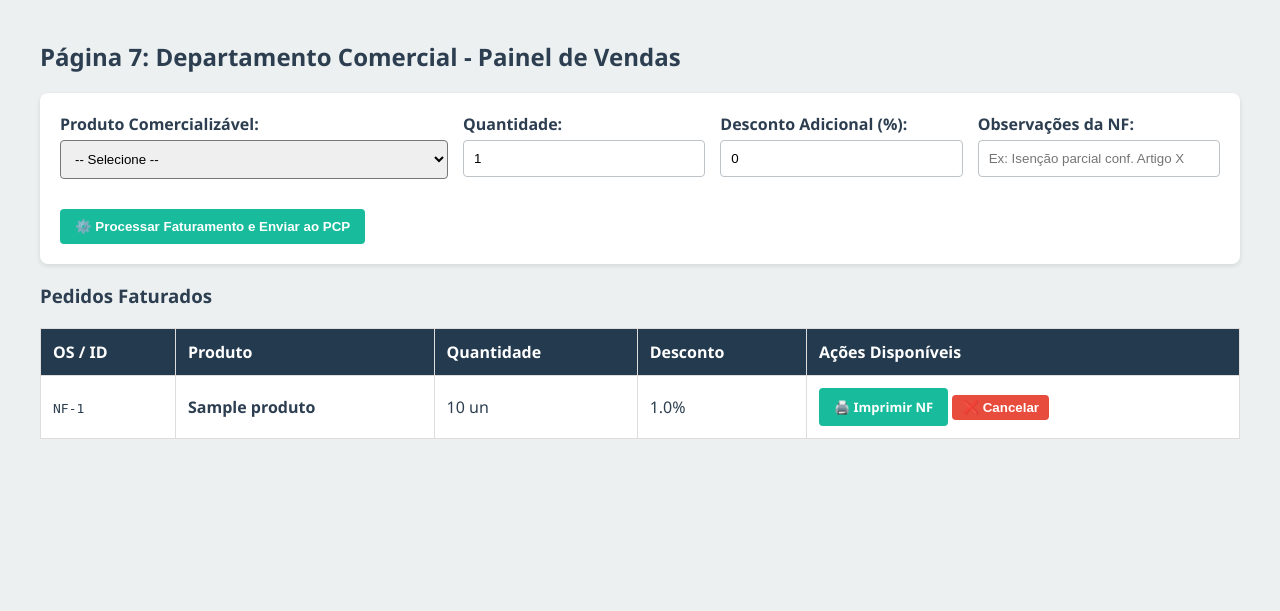
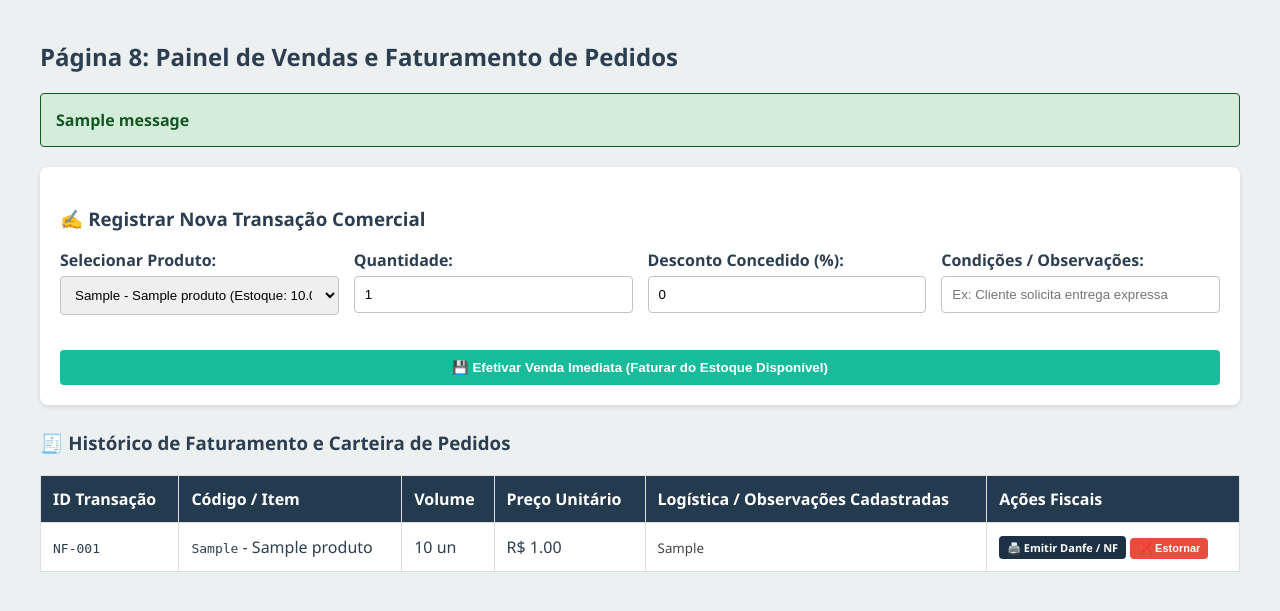
Before and after one commit to ProfRenatoPereira/admerpcadastro, a Flask app: page /vendas in a window 1280 px wide. Shown: the part 189-800 px from the top of the page. Run offline with Flask 3, Linux system fonts and the light colour scheme; tables that the repository leaves empty hold one stand-in row (values such as "Sample post"); one stand-in notice (Sample message) is shown.

Commit message:
Update vendas.html

```diff
--- a/templates/vendas.html
+++ b/templates/vendas.html
@@ -6,6 +6,7 @@
     <link rel="stylesheet" href="{{ url_for('static', filename='style.css') }}">
 </head>
 <body>
+
 <!-- Barra de Acessibilidade Superior -->
 <div class="barra-acessibilidade">
     <button class="btn-acessibilidade" onclick="alternarAltoContraste()">Acessibilidade 🌓 Alto Contraste</button>
@@ -34,92 +35,107 @@
                 <ul class="sub-menu">
                     <li><a href="/estrutura">1. Investimentos Imobiliários</a></li>
                     <li><a href="/maquinas">2. Engenharia de Ativos (Máquinas)</a></li>
-                        <li><a href="/materiais">3. Almoxarifado (Materiais)</a></li>
+                    <li><a href="/requisicoes">📋 3. Central de Requisições</a></li>
+                    <li><a href="/compras">💰 4. Cockpit de Suprimentos</a></li>
+                    <li><a href="/materiais">5. Almoxarifado (Materiais)</a></li>
                 </ul>
             </li>
             <li class="item-menu">
                 <a href="#" class="link-principal">🛠️ Custos & Engenharia ▾</a>
                 <ul class="sub-menu">
-                        <li><a href="/engenharia">4. Engenharia de Produto (BOM)</a></li>
-                        <li><a href="/precificacao">5. Controladoria e Precificação</a></li>
+                    <li><a href="/engenharia">6. Engenharia de Produto (BOM)</a></li>
+                    <li><a href="/precificacao">7. Controladoria e Precificação</a></li>
                 </ul>
             </li>
             <li class="item-menu">
                 <a href="#" class="link-principal">💰 Operações Comerciais ▾</a>
                 <ul class="sub-menu">
-                        <li><a href="/vendas">6. Painel de Vendas Comerciais</a></li>
-                        <li><a href="/estoque">7. Inventário de Acabados</a></li>
+                    <li><a href="/vendas">8. Painel de Vendas Comerciais</a></li>
+                    <li><a href="/estoque">9. Inventário de Acabados</a></li>
                 </ul>
             </li>
             <li class="item-menu">
                 <a href="#" class="link-principal">🏭 Chão de Fábrica & ROI ▾</a>
                 <ul class="sub-menu">
-                        <li><a href="/pcp">8. Planilha de Processos (PCP)</a></li>
-                        <li><a href="/roi">9. Indicadores de Retorno (ROI)</a></li>
+                    <li><a href="/pcp">10. Planilha de Processos (PCP)</a></li>
+                    <li><a href="/roi">11. Indicadores de Retorno (ROI)</a></li>
                 </ul>
             </li>
         </ul>
     </nav>
 </header>
 <div class="container">
-        <h2>Página 7: Departamento Comercial - Painel de Vendas</h2>
+    <h2>Página 8: Painel de Vendas e Faturamento de Pedidos</h2>
 
-        <!-- Formulário Corrigido com o termo 'quantidade' -->
-        <div style="background: white; padding: 20px; border-radius: 8px; box-shadow: 0 2px 5px rgba(0,0,0,0.1);">
+    <!-- Bloco de Resposta de Prazos do ERP / Mensagens Flash -->
+    {% with messages = get_flashed_messages(with_categories=true) %}
+      {% if messages %}
+        {% for category, message in messages %}
+          <div class="alert alert-{{ category }}" style="padding: 15px; margin-bottom: 20px; border-radius: 4px; background-color: {% if category=='success' %}#d4edda{% elif category=='warning' %}#fff3cd{% else %}#f8d7da{% endif %}; color: {% if category=='success' %}#155724{% elif category=='warning' %}#856404{% else %}#721c24{% endif %}; font-weight: bold; border: 1px solid;">
+            {{ message }}
+          </div>
+        {% endfor %}
+      {% endif %}
+    {% endwith %}
+
+    <!-- Lançamento Comercial -->
+    <div style="background: white; padding: 20px; border-radius: 8px; box-shadow: 0 2px 5px rgba(0,0,0,0.1); margin-bottom: 25px;">
+        <h3>✍️ Registrar Nova Transação Comercial</h3>
         <form action="/lancar_venda" method="POST">
             <div style="display: grid; grid-template-columns: repeat(4, 1fr); gap: 15px;">
                 <div class="form-group">
-                        <label>Produto Comercializável:</label>
-                        <select name="produto_id" required style="padding:10px; border-radius:4px;">
-                            <option value="">-- Selecione --</option>
+                    <label>Selecionar Produto:</label>
+                    <select name="produto_id" id="vendas_produto_id" required onchange="verificarDisponibilidadeBotao()" style="width:100%; padding:10px; border-radius:4px; border:1px solid #bdc3c7;">
                         {% for prod in produtos %}
-                            <option value="{{ prod.id }}">
-                                {{ prod.codigo_produto }} - {{ prod.nome_produto }} (Preço: R$ {{ "%.2f"|format(prod.preco_venda_final) }} | Estoque: {{ prod.estoque_atual }})
+                            <option value="{{ prod.id }}" data-estoque="{{ prod.estoque_atual }}">
+                                {{ prod.codigo_produto }} - {{ prod.nome_produto }} (Estoque: {{ prod.estoque_atual }} un)
                             </option>
                         {% endfor %}
                     </select>
                 </div>
                 <div class="form-group">
                     <label>Quantidade:</label>
-                        <input type="number" name="quantidade" required min="1" value="1">
+                    <input type="number" name="quantidade" id="vendas_quantidade" min="1" required value="1" oninput="verificarDisponibilidadeBotao()">
                 </div>
                 <div class="form-group">
-                        <label>Desconto Adicional (%):</label>
-                        <input type="number" step="0.1" name="desconto_percentual" min="0" max="100" value="0">
+                    <label>Desconto Concedido (%):</label>
+                    <input type="number" step="0.01" name="desconto_percentual" min="0" max="100" value="0">
                 </div>
                 <div class="form-group">
-                        <label>Observações da NF:</label>
-                        <input type="text" name="observacoes" placeholder="Ex: Isenção parcial conf. Artigo X">
+                    <label>Condições / Observações:</label>
+                    <input type="text" name="observacoes" placeholder="Ex: Cliente solicita entrega expressa">
                 </div>
             </div>
-                <div style="margin-top: 15px;">
-                    <button type="submit" class="btn btn-success">⚙️ Processar Faturamento e Enviar ao PCP</button>
+            <div style="margin-top: 20px;">
+                <button type="submit" id="btnAcaoVendas" class="btn btn-success" style="width: 100%; font-weight: bold;"></button>
             </div>
         </form>
     </div>
 
-        <h3>Pedidos Faturados</h3>
+    <h3>🧾 Histórico de Faturamento e Carteira de Pedidos</h3>
     <table class="data-table">
         <thead>
             <tr>
-                    <th>OS / ID</th>
-                    <th>Produto</th>
-                    <th>Quantidade</th>
-                    <th>Desconto</th>
-                    <th>Ações Disponíveis</th>
+                <th>ID Transação</th>
+                <th>Código / Item</th>
+                <th>Volume</th>
+                <th>Preço Unitário</th>
+                <th>Logística / Observações Cadastradas</th>
+                <th>Ações Fiscais</th>
             </tr>
         </thead>
         <tbody>
             {% for ped in pedidos %}
             <tr>
-                    <td><code>NF-{{ ped.id }}</code></td>
-                    <td><strong>{{ ped.nome_produto }}</strong></td>
+                <td><code>NF-00{{ ped.id }}</code></td>
+                <td><code>{{ ped.codigo_produto }}</code> - {{ ped.nome_produto }}</td>
                 <td>{{ ped.quantidade }} un</td>
-                    <td>{{ ped.desconto_percentual }}%</td>
+                <td>R$ {{ "%.2f"|format(ped.preco_venda_final) }}</td>
+                <td><small style="color: #444; font-weight: 500;">{{ ped.observacoes }}</small></td>
                 <td>
-                        <a href="/imprimir_nf/{{ ped.id }}" target="_blank" class="btn btn-success" style="text-decoration:none; display:inline-block; font-size:13px;">🖨️ Imprimir NF</a>
-                        <form action="/deletar_venda/{{ ped.id }}" method="POST" style="display:inline;" onsubmit="return confirm('Deseja estornar esta venda?');">
-                            <button type="submit" class="btn btn-danger" style="padding:5px 10px;">❌ Cancelar</button>
+                    <a href="/imprimir_nf/{{ ped.id }}" target="_blank" class="btn btn-primary" style="font-size: 11px; padding: 4px 8px; text-decoration: none;">🖨️ Emitir Danfe / NF</a>
+                    <form action="/deletar_venda/{{ ped.id }}" method="POST" style="display:inline;" onsubmit="return confirm('Deseja estornar esta transação e devolver os itens?');">
+                        <button type="submit" class="btn btn-danger" style="font-size: 11px; padding: 4px 8px;">❌ Estornar</button>
                     </form>
                 </td>
             </tr>
@@ -127,24 +143,43 @@
         </tbody>
     </table>
 </div>
+<script>
+function verificarDisponibilidadeBotao() {
+    const select = document.getElementById('vendas_produto_id');
+    if (!select.options.length) return;
 
-    <!-- SCRIPTS COMPARTILHADOS DE INTELIGÊNCIA VISUAL -->
-    <script>
-        function alternarMenuMobile() {
-            const menu = document.getElementById('menuNavegacao');
-            menu.classList.toggle('ativo');
+    const option = select.options[select.selectedIndex];
+    const estoqueDisponivel = parseFloat(option.getAttribute('data-estoque')) || 0;
+    const qtdDigitada = parseFloat(document.getElementById('vendas_quantidade').value) || 0;
+    const btn = document.getElementById('btnAcaoVendas');
+
+    if(qtdDigitada > estoqueDisponivel) {
+        btn.innerText = "🛒 Emitir Pedido sob Encomenda (Calcular Prazo de Entrega via PCP)";
+        btn.className = "btn btn-primary"; // Muda a cor para azul sinalizando encomenda
+    } else {
+        btn.innerText = "💾 Efetivar Venda Imediata (Faturar do Estoque Disponível)";
+        btn.className = "btn btn-success"; // Mantém verde para faturamento imediato
+    }
 }
 
+// Inicializa a verificação assim que os dados carregam
+window.onload = function() {
+    verificarDisponibilidadeBotao();
+};
+
+function alternarMenuMobile() { document.getElementById('menuNavegacao').classList.toggle('ativo'); }
 let tamanhoAtual = 100;
 function mudarFonte(direcao) {
     tamanhoAtual += (direcao * 10);
-            if(tamanhoAtual >= 70 && tamanhoAtual <= 160) {
-                document.body.style.fontSize = tamanhoAtual + "%";
+    if(tamanhoAtual >= 70 && tamanhoAtual <= 160) document.body.style.fontSize = tamanhoAtual + "%";
 }
+function alternarAltoContraste() {
+    const corpo = document.body;
+    if (corpo.style.filter === "invert(1) contrast(1.2)") {
+        corpo.style.filter = "none"; corpo.style.backgroundColor = "";
+    } else {
+        corpo.style.filter = "invert(1) contrast(1.2)"; corpo.style.backgroundColor = "black";
     }
-
-        function alternarAltoContraste() {
-            document.body.classList.toggle('alto-contraste-ativo');
 }
 </script>
 </body>
```
Lines whose indentation alone changed are shown as unchanged.
